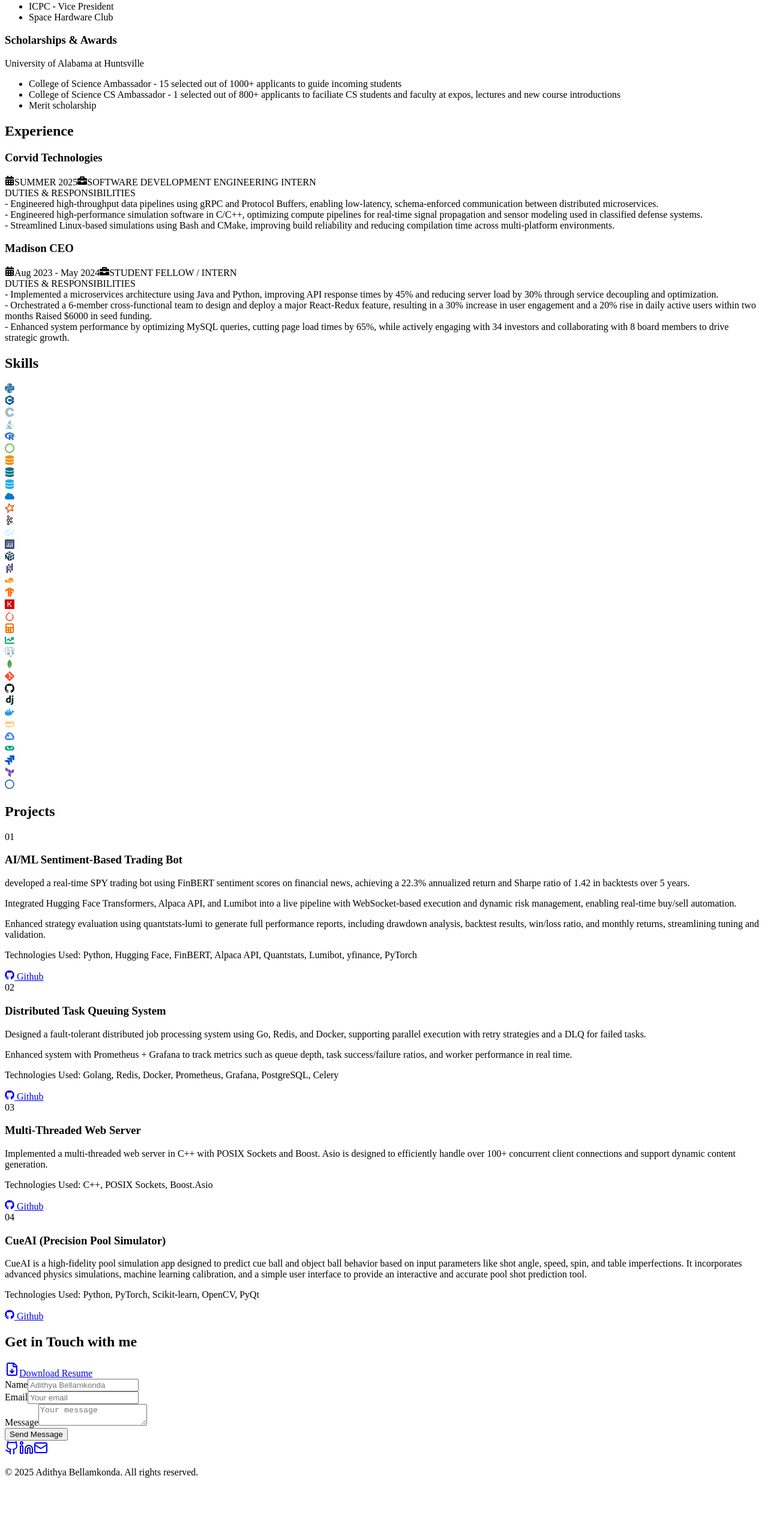
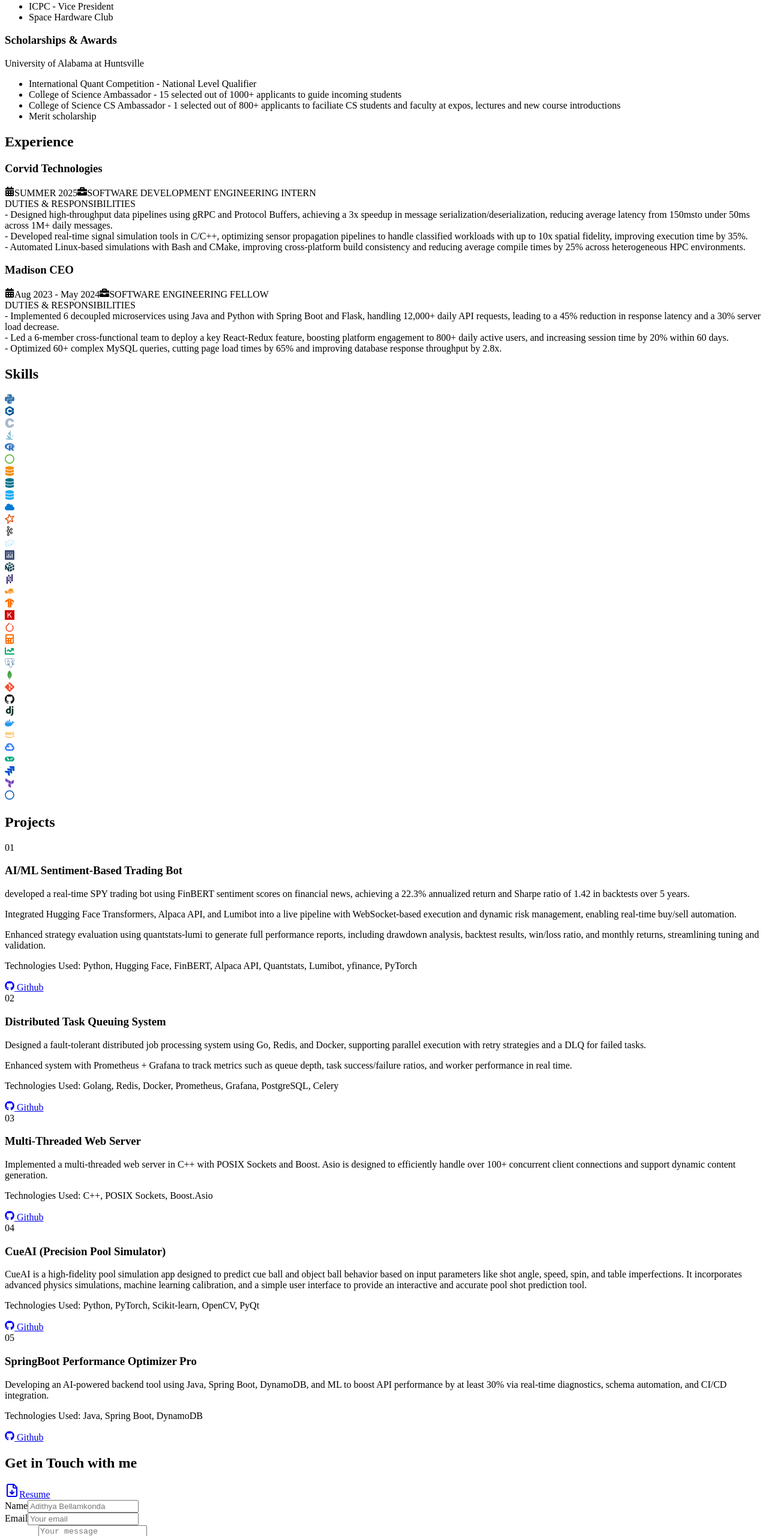
Before and after one commit to ab0626/personal-portfolio, a Next.js app: page / in a window 1280 px wide. Shown: the part 2086-4646 px from the top of the page at 60% size. Before the commit the page ends 4565 px from the top, so only its background shows below. Built offline with nearby package versions, Linux system fonts and the light colour scheme.

Commit message:
Newest changes to resume and adding to website

```diff
--- a/src/components/contact.tsx
+++ b/src/components/contact.tsx
@@ -20,9 +20,9 @@
           <h2 className="text-3xl font-bold text-center mb-8">Get in Touch with me</h2>
           <div className="flex justify-center mb-8">
             <Button variant="outline" className="gap-2" asChild>
-              <a href="/resume.pdf" download>
+              <a href="/resume.pdf" target="_blank" rel="noopener noreferrer">
                 <FileDown className="h-4 w-4" />
-                Download Resume
+                Resume
               </a>
             </Button>
           </div>
--- a/src/components/hero.tsx
+++ b/src/components/hero.tsx
@@ -103,7 +103,7 @@
         <a href="https://www.linkedin.com/in/adithya-b-/" target="_blank" rel="noopener noreferrer" className="bg-gray-700 hover:bg-gray-900 p-3 rounded-full transition">
           <Linkedin className="text-white w-6 h-6" />
         </a>
-        <a href="/Bellamkonda_Adithya_resume__main_ (1).pdf" download className="bg-gray-700 hover:bg-gray-900 p-3 rounded-full transition">
+        <a href="/resume.pdf" download className="bg-gray-700 hover:bg-gray-900 p-3 rounded-full transition">
           <span className="text-white text-sm">Resume</span>
         </a>
       </div>
@@ -221,6 +221,7 @@
           <h3 className="text-4xl font-serif font-semibold mb-2">Scholarships & Awards</h3>
           <p className="text-lg text-gray-400 mb-4">University of Alabama at Huntsville</p>
           <ul className="list-disc list-inside text-lg text-gray-200">
+            <li>International Quant Competition - National Level Qualifier</li>
             <li>College of Science Ambassador - 15 selected out of 1000+ applicants to guide incoming students</li>
             <li>College of Science CS Ambassador - 1 selected out of 800+ applicants to faciliate CS students and faculty at expos, lectures and new course introductions</li>
             <li>Merit scholarship</li>
--- a/src/components/navbar.tsx
+++ b/src/components/navbar.tsx
@@ -21,19 +21,19 @@
     date: "SUMMER 2025",
     role: "SOFTWARE DEVELOPMENT ENGINEERING INTERN",
     description: [
-      " - Engineered high-throughput data pipelines using gRPC and Protocol Buffers, enabling low-latency, schema-enforced communication between distributed microservices.",
-      " - Engineered high-performance simulation software in C/C++, optimizing compute pipelines for real-time signal propagation and sensor modeling used in classified defense systems.",
-      " - Streamlined Linux-based simulations using Bash and CMake, improving build reliability and reducing compilation time across multi-platform environments. "
+      " - Designed high-throughput data pipelines using gRPC and Protocol Buffers, achieving a 3x speedup in message serialization/deserialization, reducing average latency from 150msto under 50ms across 1M+ daily messages.",
+      " - Developed real-time signal simulation tools in C/C++, optimizing sensor propagation pipelines to handle classified workloads with up to 10x spatial fidelity, improving execution time by 35%.",
+      " - Automated Linux-based simulations with Bash and CMake, improving cross-platform build consistency and reducing average compile times by 25% across heterogeneous HPC environments."
     ],
   },
   {
     company: "Madison CEO",
     date: "Aug 2023 - May 2024",
-    role: "STUDENT FELLOW / INTERN",
+    role: "SOFTWARE ENGINEERING FELLOW",
     description: [
-      " - Implemented a microservices architecture using Java and Python, improving API response times by 45% and reducing server load by 30% through service decoupling and optimization.",
-      " - Orchestrated a 6-member cross-functional team to design and deploy a major React-Redux feature, resulting in a 30% increase in user engagement and a 20% rise in daily active users within two months Raised $6000 in seed funding.",
-      " - Enhanced system performance by optimizing MySQL queries, cutting page load times by 65%, while actively engaging with 34 investors and collaborating with 8 board members to drive strategic growth."
+      " - Implemented 6 decoupled microservices using Java and Python with Spring Boot and Flask, handling 12,000+ daily API requests, leading to a 45% reduction in response latency and a 30% server load decrease.",
+      " - Led a 6-member cross-functional team to deploy a key React-Redux feature, boosting platform engagement to 800+ daily active users, and increasing session time by 20% within 60 days.",
+      " - Optimized 60+ complex MySQL queries, cutting page load times by 65% and improving database response throughput by 2.8x."
     ]
   },
 ];
--- a/src/components/projects.tsx
+++ b/src/components/projects.tsx
@@ -48,6 +48,16 @@
     github: "https://github.com/ab0626/CueAI",
     website: ""
   },
+  {
+    number: "05",
+    title: "SpringBoot Performance Optimizer Pro",
+    description: [
+      'Developing an AI-powered backend tool using Java, Spring Boot, DynamoDB, and ML to boost API performance by at least 30% via real-time diagnostics, schema automation, and CI/CD integration. '
+    ],
+    tech: "Java, Spring Boot, DynamoDB",
+    github: "https://github.com/ab0626/Batch",
+    website: ""
+  }
 ];
 export function Projects() {
   return (
```
Also changed, not shown: 2 other files (tests, documents, lock files or other folders).
